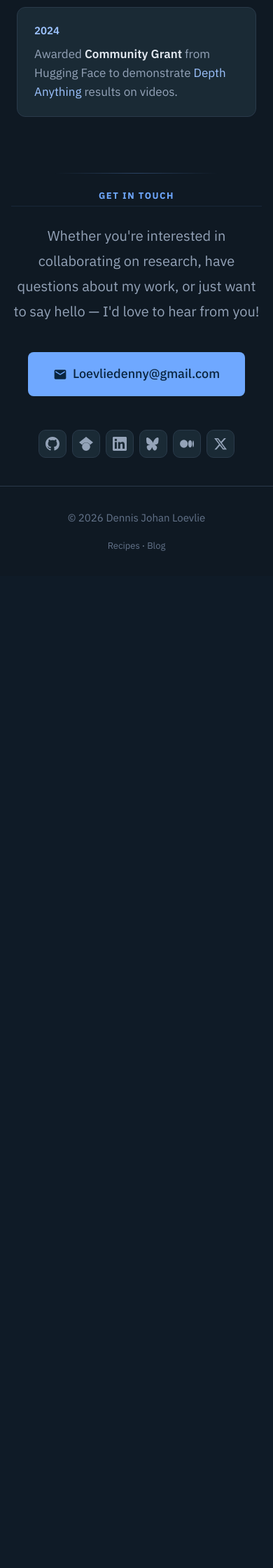
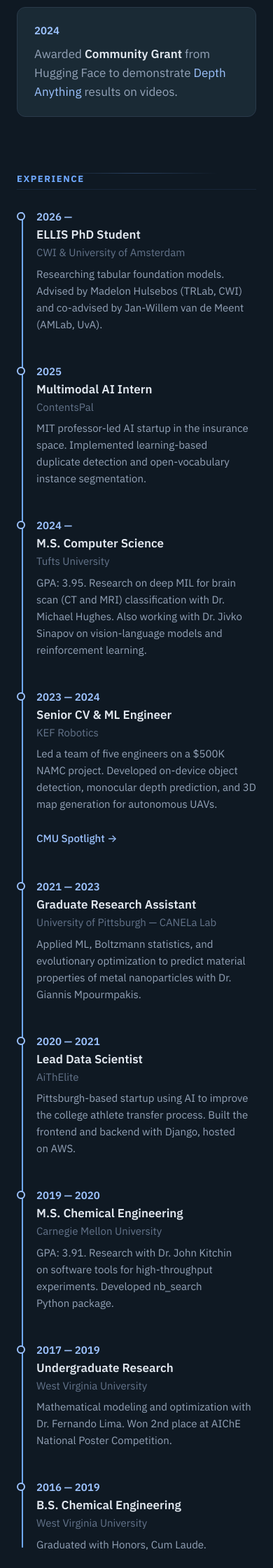
Before and after one commit to loevlie/PhD_Website, a Django app: page / in a window 390 px wide. Shown: the part 2136-4376 px from the top of the page at 70% size. Before the commit the page ends 2923 px from the top, so only its background shows below. Run offline with Django 5.2, Linux system fonts and the light colour scheme; data comes from the database, SQL or seed files in the repository; data that the repository does not hold is empty; some libraries are stand-ins or nearby versions.

Commit message:
Partial revert: restore Timeline / Publications / Projects sections + remove redundant Home link
Owner missed the Timeline, Selected Publications, and Selected Projects
sections after the trim. Restored them on the homepage:

  index.html includes (now 7): nav, section_rail, hero, news, timeline,
  publications, projects, contact.

Still removed: Thinking (ambiguous label), Writing (homepage section
duplicated the blog index), Demos (kept at /demos/, homepage section
was hidden anyway when the featured demo is a draft).

Reverted the supporting nav cleanups so they line up with the restored
sections:
- NAV_LINKS Research/Writing children point at the homepage anchors
  again (was: /publications/, /cv/, /projects/).
- Cmd-K palette section list points at the homepage anchors again
  (with /publications/ kept as a separate "All publications" entry
  for the full list).
- Hero "View full timeline" link → #experience (was /cv/).
- section_rail trimmed to mirror the current 6 anchors (about, news,
  experience, publications, projects, contact); dead anchors for
  thinking / writing / demos removed.

Separately — owner reported a "weird home button" UX on sub-pages.
personal_base.html (used by /cv/, /publications/, /projects/, /demos/,
/now/, /garden/) had BOTH a "DL" logo and an explicit "Home" text link
in the desktop nav — two home affordances side-by-side. Removed the
redundant text link; the DL logo (with title="Back to portfolio")
keeps the function. Mobile panel keeps its "Home" link because the DL
logo is hidden on small screens under the hamburger.

All 125 tests pass; rendered homepage now exposes only the 6 valid
anchors plus the dedicated sub-page URLs.

```diff
--- a/portfolio/data.py
+++ b/portfolio/data.py
@@ -600,23 +600,20 @@ DEMOS = [
 
 NAV_LINKS = [
     # Trimmed 2026-04 to 4 primary items (Apple/Linear/Vercel pattern: ≤4 in
-    # the top bar so the eye finds the page identity, not the menu).
-    #
-    # Children re-pointed 2026-04 after the homepage restructure: the
-    # Publications / Experience / Projects sections are no longer stacked
-    # on the index page (they each have their own URL), so children
-    # previously pointing at #publications / #experience / #projects now
-    # link out to /publications/, /cv/, /projects/.
+    # the top bar so the eye finds the page identity, not the menu). News +
+    # Demos + Blog + Recipes all live under Explore as a single dropdown.
     {'label': 'About', 'href': '#about'},
-    {'label': 'Research', 'href': '/publications/', 'children': [
-        {'label': 'Publications', 'href': '/publications/'},
-        {'label': 'CV', 'href': '/cv/'},
+    {'label': 'Research', 'href': '#publications', 'children': [
+        {'label': 'Selected', 'href': '#publications'},
+        {'label': 'Full List', 'href': '/publications/'},
+        {'label': 'Experience', 'href': '#experience'},
         {'label': 'News', 'href': '#news'},
     ]},
     {'label': 'Writing', 'href': '/blog/', 'children': [
         {'label': 'Blog', 'href': '/blog/'},
         {'label': 'Garden (notes by maturity)', 'href': '/garden/'},
-        {'label': 'Projects', 'href': '/projects/'},
+        {'label': 'Featured Projects', 'href': '#projects'},
+        {'label': 'All Projects', 'href': '/projects/'},
     ]},
     {'label': 'Demos', 'href': '/demos/', 'children': [
         # Removed the static "Frozen Forecaster → #demos" anchor: the
--- a/portfolio/templates/portfolio/base.html
+++ b/portfolio/templates/portfolio/base.html
@@ -161,9 +161,9 @@
         "sections": [
             {"label": "About", "href": "/#about", "kind": "Section"},
             {"label": "News", "href": "/#news", "kind": "Section"},
-            {"label": "Experience", "href": "/cv/", "kind": "Page"},
-            {"label": "Publications", "href": "/publications/", "kind": "Page"},
-            {"label": "Projects", "href": "/projects/", "kind": "Page"},
+            {"label": "Experience", "href": "/#experience", "kind": "Section"},
+            {"label": "Publications", "href": "/#publications", "kind": "Section"},
+            {"label": "Projects", "href": "/#projects", "kind": "Section"},
             {"label": "Contact", "href": "/#contact", "kind": "Section"},
             {% if featured_demo %}{"label": "Frozen Forecaster (TabICL vs XGBoost)", "href": "/demos/", "kind": "Demo"},{% endif %}
             {"label": "All publications", "href": "/publications/", "kind": "Page"},
--- a/portfolio/templates/portfolio/index.html
+++ b/portfolio/templates/portfolio/index.html
@@ -1,16 +1,19 @@
 {% extends "portfolio/base.html" %}
 
-{% comment %}Trimmed homepage (2026-04 restructure). Goes from 10 stacked
-   sections to 4: hero, news (recent stream), contact. Publications,
-   Writing, Projects, Demos, Timeline (CV) are reachable via the top nav
-   + their dedicated pages — they're each long lists that read better as
-   their own page than as a stacked section among nine others. The
-   thinking section was deleted (its purpose overlapped with News + the
-   blog). The section_rail (left-edge in-page anchor nav) is also gone:
-   with only 3 content sections, the rail is more chrome than signal.{% endcomment %}
+{% comment %}Homepage section structure (2026-04 partial restructure).
+   Started at 10 stacked sections, trimmed to 4, then partially restored
+   the three the owner missed: Timeline, Selected Publications, Selected
+   Projects. Currently dropped: Thinking (ambiguous label that overlapped
+   News + the blog), Writing (homepage section largely duplicated the
+   blog index), Demos (kept as /demos/ — homepage section is hidden
+   anyway when the featured demo is a draft).{% endcomment %}
 {% block content %}
 {% include "portfolio/sections/nav.html" %}
+{% include "portfolio/sections/section_rail.html" %}
 {% include "portfolio/sections/hero.html" %}
 {% include "portfolio/sections/news.html" %}
+{% include "portfolio/sections/timeline.html" %}
+{% include "portfolio/sections/publications.html" %}
+{% include "portfolio/sections/projects.html" %}
 {% include "portfolio/sections/contact.html" %}
 {% endblock %}
--- a/portfolio/templates/portfolio/sections/hero.html
+++ b/portfolio/templates/portfolio/sections/hero.html
@@ -13,7 +13,7 @@
             </div>
             {% endif %}{% endfor %}
         </div>
-        <a href="/cv/" class="hero-preview-link">View full timeline &rarr;</a>
+        <a href="#experience" class="hero-preview-link">View full timeline &rarr;</a>
     </div>
     <script>
     (function() {
--- a/portfolio/templates/portfolio/sections/section_rail.html
+++ b/portfolio/templates/portfolio/sections/section_rail.html
@@ -6,15 +6,16 @@
   Skip-link target precedes the rail for screen-reader users.
 -->
 <aside class="section-rail" aria-label="On this page" id="section-rail">
+    {% comment %}Rail items must mirror the section list in index.html
+       (currently: nav, hero, news, timeline, publications, projects,
+       contact). Anchors that have no matching section render as dead
+       dots — keep this list in sync with the {% include %} list.{% endcomment %}
     <ul class="section-rail-list">
         <li><a href="#about"        data-rail-section="about"><span class="section-rail-dot" aria-hidden="true"></span><span class="section-rail-label">About</span></a></li>
-        <li><a href="#thinking"     data-rail-section="thinking"><span class="section-rail-dot" aria-hidden="true"></span><span class="section-rail-label">Currently</span></a></li>
         <li><a href="#news"         data-rail-section="news"><span class="section-rail-dot" aria-hidden="true"></span><span class="section-rail-label">News</span></a></li>
         <li><a href="#experience"   data-rail-section="experience"><span class="section-rail-dot" aria-hidden="true"></span><span class="section-rail-label">Experience</span></a></li>
         <li><a href="#publications" data-rail-section="publications"><span class="section-rail-dot" aria-hidden="true"></span><span class="section-rail-label">Publications</span></a></li>
-        <li><a href="#writing"      data-rail-section="writing"><span class="section-rail-dot" aria-hidden="true"></span><span class="section-rail-label">Writing</span></a></li>
         <li><a href="#projects"     data-rail-section="projects"><span class="section-rail-dot" aria-hidden="true"></span><span class="section-rail-label">Projects</span></a></li>
-        <li><a href="#demos"        data-rail-section="demos"><span class="section-rail-dot" aria-hidden="true"></span><span class="section-rail-label">Demos</span></a></li>
         <li><a href="#contact"      data-rail-section="contact"><span class="section-rail-dot" aria-hidden="true"></span><span class="section-rail-label">Contact</span></a></li>
     </ul>
     <button type="button" class="section-rail-top" aria-label="Back to top"
```
Also changed, not shown: portfolio/templates/portfolio/personal_base.html (+6 -1 lines).
